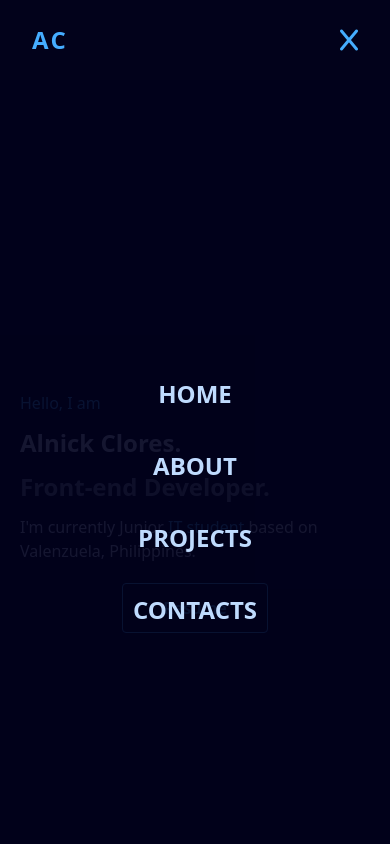
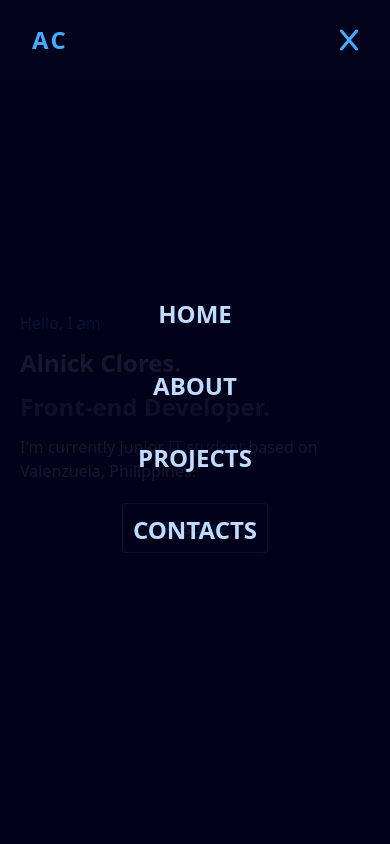
Before and after one commit to AlnickClores/portfolio-website-v2, a website: page src/index.html in a window 390 px wide. Both pictures are taken after a click on the element 347 px from the left and 40 px from the top of the page. Shown: the top 844 px of the page. Drawn offline with Linux system fonts and the light colour scheme.

Commit message:
centered the nav menu in mobile view

```diff
--- a/src/index.html
+++ b/src/index.html
@@ -15,7 +15,7 @@
   </head>
   <body class="bg-[#02021b]">
     <nav
-      class="flex justify-between items-center max-w-[1240px] w-full mx-auto h-20 px-8 text-[#45adff] bg-[#02021b] md:max-w-full fix top-0"
+      class="flex justify-between items-center max-w-[1240px] w-full mx-auto h-20 px-8 text-[#45adff] bg-[#02021b] md:max-w-full fixed top-0 z-50"
     >
       <div>
         <a
@@ -24,33 +24,6 @@
           >AC</a
         >
       </div>
-
-      <!-- root nav - mobile nav -->
-      <ul
-        class="navbar flex flex-col items-center justify-center fixed left-0 top-0 h-screen w-full z-50 uppercase mt-20 bg-[#02021b] bg-opacity-90 hidden md:hidden transition-all ease-in-out duration-500"
-        id="mobileMenu"
-      >
-        <li
-          class="text-2xl font-semibold my-5 text-blue-200 hover:text-blue-200"
-        >
-          <a class="nav-link" href="#hero">Home</a>
-        </li>
-        <li
-          class="text-2xl font-semibold my-5 text-blue-200 hover:text-blue-200"
-        >
-          <a class="nav-link" href="#about">About</a>
-        </li>
-        <li
-          class="text-2xl font-semibold my-5 text-blue-200 hover:text-blue-200"
-        >
-          <a class="nav-link" href="#projects">Projects</a>
-        </li>
-        <li
-          class="text-2xl font-semibold my-5 text-blue-200 hover:text-blue-200"
-        >
-          <a class="nav-link" href="#contacts">Contacts</a>
-        </li>
-      </ul>
 
       <!-- hamburger and cross icons -->
       <div class="md:hidden block cursor-pointer" id="toggleButton">
@@ -82,6 +55,25 @@
         </li>
       </ul>
     </nav>
+
+    <!-- mobile nav -->
+    <ul
+      class="navbar flex flex-col items-center justify-center fixed w-full h-screen -left-full uppercase bg-[#02021b] bg-opacity-90 z-30 md:hidden transition-all ease-in-out duration-500"
+      id="mobileMenu"
+    >
+      <li class="text-2xl font-semibold my-5 text-blue-200 hover:text-blue-200">
+        <a class="nav-link" href="#hero">Home</a>
+      </li>
+      <li class="text-2xl font-semibold my-5 text-blue-200 hover:text-blue-200">
+        <a class="nav-link" href="#about">About</a>
+      </li>
+      <li class="text-2xl font-semibold my-5 text-blue-200 hover:text-blue-200">
+        <a class="nav-link" href="#projects">Projects</a>
+      </li>
+      <li class="text-2xl font-semibold my-5 text-blue-200 hover:text-blue-200">
+        <a class="nav-link" href="#contacts">Contacts</a>
+      </li>
+    </ul>
 
     <!-- hero -->
     <div
@@ -149,7 +141,7 @@
           </li>
         </ul>
       </div>
-      <!-- img here -->
+      <!-- my img here -->
     </div>
 
     <!-- Projects Section  -->
@@ -237,7 +229,7 @@
             href="https://alnickclores.github.io/Woody-org_final/WebDev_Defense_/Homepage.html"
             target="_blank"
           >
-            <h1 class="text-lg lg:text-2xl font-bold">Woody,org</h1>
+            <h1 class="text-lg lg:text-2xl font-bold">Woody.org</h1>
             <i class="fa-solid fa-up-right-from-square text-sm"></i>
           </a>
           <img class="mt-5" src="../src/assets/Woody.org.png" alt="Woody.org" />
--- a/src/script.js
+++ b/src/script.js
@@ -4,17 +4,18 @@ const barsIcon = toggleButton.querySelector(".fa-bars");
 const xIcon = toggleButton.querySelector(".fa-x");
 
 toggleButton.addEventListener("click", function () {
-  mobileMenu.classList.toggle("hidden");
+  mobileMenu.classList.toggle("-left-full");
   barsIcon.classList.toggle("hidden");
   xIcon.classList.toggle("hidden");
 });
 
 function closeNavbar() {
-  mobileMenu.classList.add("hidden");
+  mobileMenu.classList.add("left-0");
   barsIcon.classList.remove("hidden");
   xIcon.classList.add("hidden");
 }
 
+//to close navbar when a link is clicked
 document.querySelectorAll(".navbar .nav-link").forEach(function (link) {
   link.addEventListener("click", closeNavbar);
 });
```
Also changed, not shown: src/styles.css.
